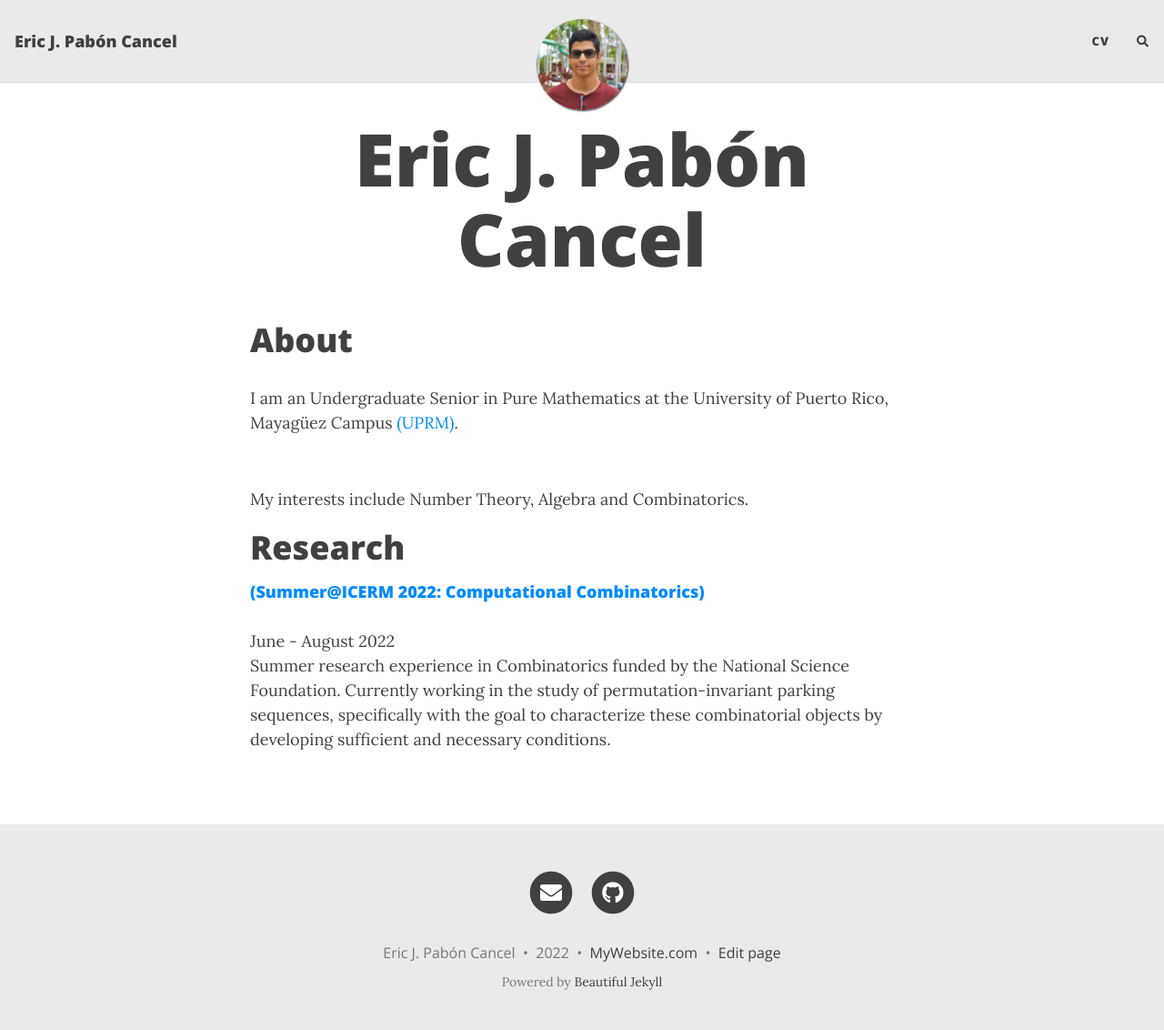
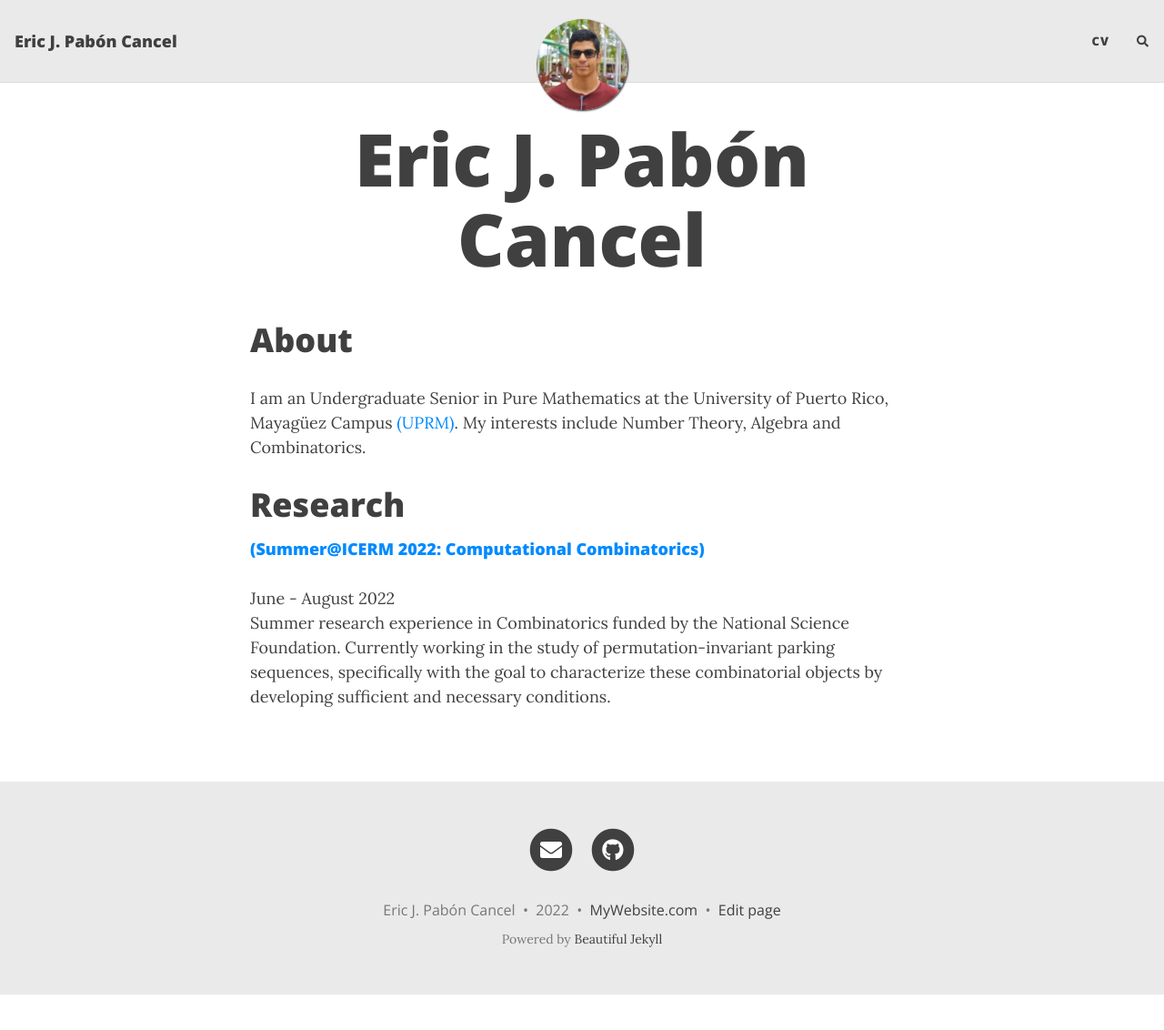
Before and after one commit to ejpaboncancel/ejpaboncancel-old.github.io, a Jekyll site: the page built from index.html, in a window 1280 px wide and 1140 px high. Shown: the top 1132 px of the window at 91% size. Built offline with Jekyll 4.4.1, drawn with Linux system fonts in a browser that asks for light colours; nearby versions of some CDN libraries; the list of posts is cut into pages by our own code; comment, search, counter and statistics services are not loaded.

Commit message:
Update index.html

```diff
--- a/index.html
+++ b/index.html
@@ -1,11 +1,11 @@
 ---
 layout: home
-title: <h1 style="font-size:45px;">Eric J. Pabón Cancel</h1>
+title: <h1 style="font-size:35px;">Eric J. Pabón Cancel</h1>
 ---
 
 <h1>About</h1>
-<p > I am an Undergraduate Senior in Pure Mathematics at the University of Puerto Rico, Mayagüez Campus <a href="https://www.uprm.edu/portada/">(UPRM)</a>. </p>
-<br > My interests include Number Theory, Algebra and Combinatorics.</br>
+<p > I am an Undergraduate Senior in Pure Mathematics at the University of Puerto Rico, Mayagüez Campus <a href="https://www.uprm.edu/portada/">(UPRM)</a>.
+My interests include Number Theory, Algebra and Combinatorics.</p>
 
 <h1>Research</h1>
 <h4> <a href="https://icerm.brown.edu/summerug/2022/#summerparticipants">(Summer@ICERM 2022: Computational Combinatorics)</a> </h4>
```
